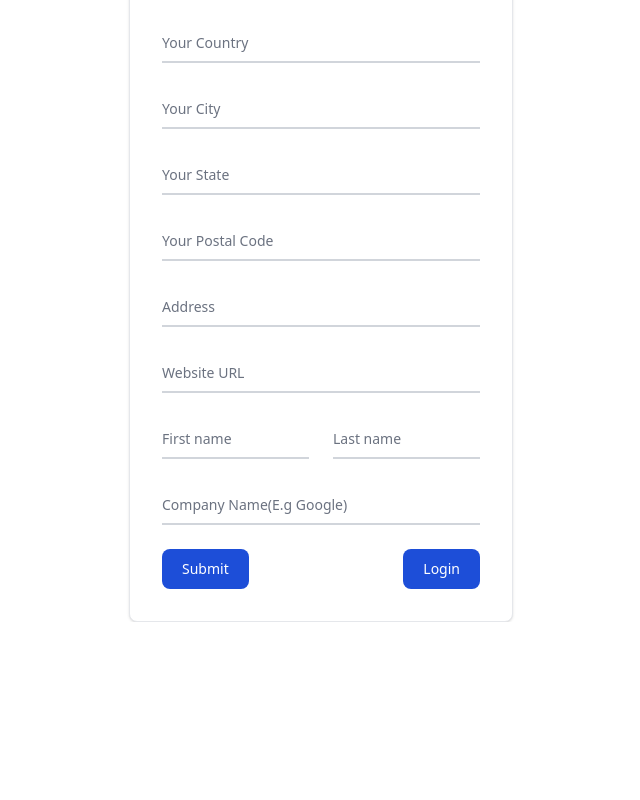
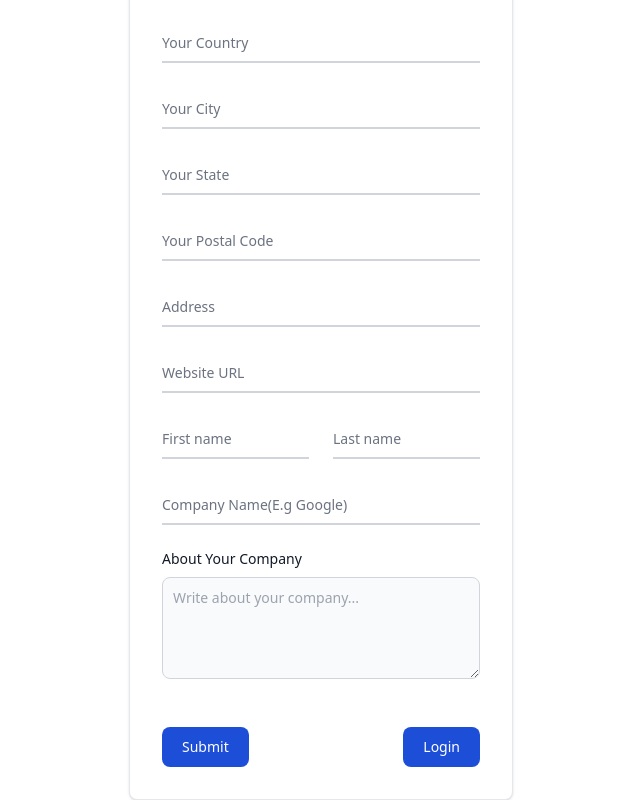
Before and after one commit to Payln/PayLn, a SvelteKit app: page /Signup in a window 1280 px wide. Shown: the part 286-1086 px from the top of the page, without its empty margins (319-959 px from the left). Before the commit the page ends 908 px from the top, so only its background shows below. Built offline with nearby package versions, Linux system fonts and the light colour scheme.

Commit message:
Added About to Signup

```diff
--- a/src/routes/Signup/+page.svelte
+++ b/src/routes/Signup/+page.svelte
@@ -190,6 +190,17 @@
 					>Company Name(E.g Google)</label
 				>
 			</div>
+			<div class="pb-12">
+				<label for="about" class="block mb-2 text-sm font-medium text-gray-900 capitalize"
+					>about your company</label
+				>
+				<textarea
+					id="about"
+					rows="4"
+					class="block p-2.5 w-full text-sm text-gray-900 bg-gray-50 rounded-lg border border-gray-300 focus:ring-blue-500 focus:border-blue-500"
+					placeholder="Write about your company..."
+				/>
+			</div>
 			<div class="flex flex-row justify-between">
 				<button
 					type="submit"
```
